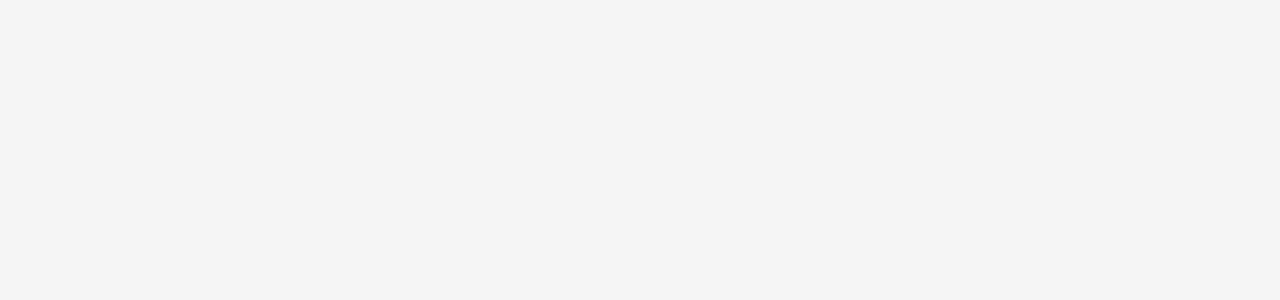
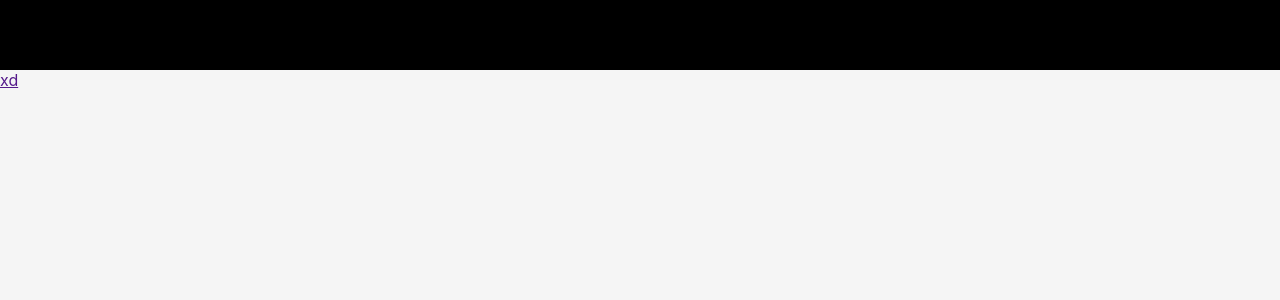
Before and after one commit to syi0/LHT, a React (Create React App) app: page /shop in a window 1280 px wide. Shown: the top 300 px of the page. Built offline with nearby package versions, Linux system fonts and the light colour scheme.

Commit message:
WindowAdded but with bugs xDDDDDDDDD

```diff
--- a/src/App.jsx
+++ b/src/App.jsx
@@ -4,6 +4,7 @@ import Nav from './Nav/Nav.jsx'
 import Body from './body/body.jsx'
 import Footer from './footer/footer.jsx'
 import NavSmall from './Nav/NavSmall.jsx'
+import Window from './WindowToDoSth/Window.jsx';
 
 import axios from 'axios';
 function App(props) {
@@ -28,6 +29,7 @@ function App(props) {
       <Nav />
       <NavSmall />
       <Body />
+      <Window />
       <Footer />
     </>
   );
--- a/src/Shop/Shop.css
+++ b/src/Shop/Shop.css
@@ -1,4 +1,4 @@
-.main {
+main {
     background-color: whitesmoke;
     height: 100vh;
     width: 100%;
--- a/src/Shop/Shop.jsx
+++ b/src/Shop/Shop.jsx
@@ -2,6 +2,16 @@ import './Shop.css'
 
 export default function Shop() {
     return(
-        <div className='main'></div>
+        <div className='main'>
+            <nav>
+                <li><a href=""></a></li>
+                <li><a href=""></a></li>
+                <li><a href=""></a></li>
+                <li><a href=""></a></li>
+            </nav>
+            <main>
+                <a href="">xd</a>
+            </main>
+        </div>
     );
 }
--- /dev/null
+++ b/src/WindowToDoSth/Window.css
@@ -0,0 +1,9 @@
+#otherType {
+    visibility: hidden;
+}
+
+.window {
+    height: 600px;
+    width: 800px;
+    background: #aaa;
+}
--- /dev/null
+++ b/src/WindowToDoSth/Window.jsx
@@ -0,0 +1,27 @@
+import './Window.css'
+
+export default function Window() {
+    selection = document.getElementById("typeOfService")
+    if (selection.value == "other") {
+        document.getElementById("otherType").style.visibility = "visible";
+    } else {
+        document.getElementById("otherType").style.visibility = "hidden";
+    }
+
+    return(
+        <div className="window">
+            <form action="">
+                <label htmlFor="nazwaUslugi">Nazwa usługi: </label><input type="text" name="nazwaUslugi" id="nazwaUslugi" /> <br />
+                <select name="typeOfService" id="typeOfService">
+                    <option value="first" defaultChecked>First</option>
+                    <option value="second">Second</option>
+                    <option value="third">Third etc</option>
+                    <option value="other"></option>
+                </select>
+                <input type="text" name="otherType" id="otherType" />
+
+            </form>
+        </div>
+    );
+
+}
```
